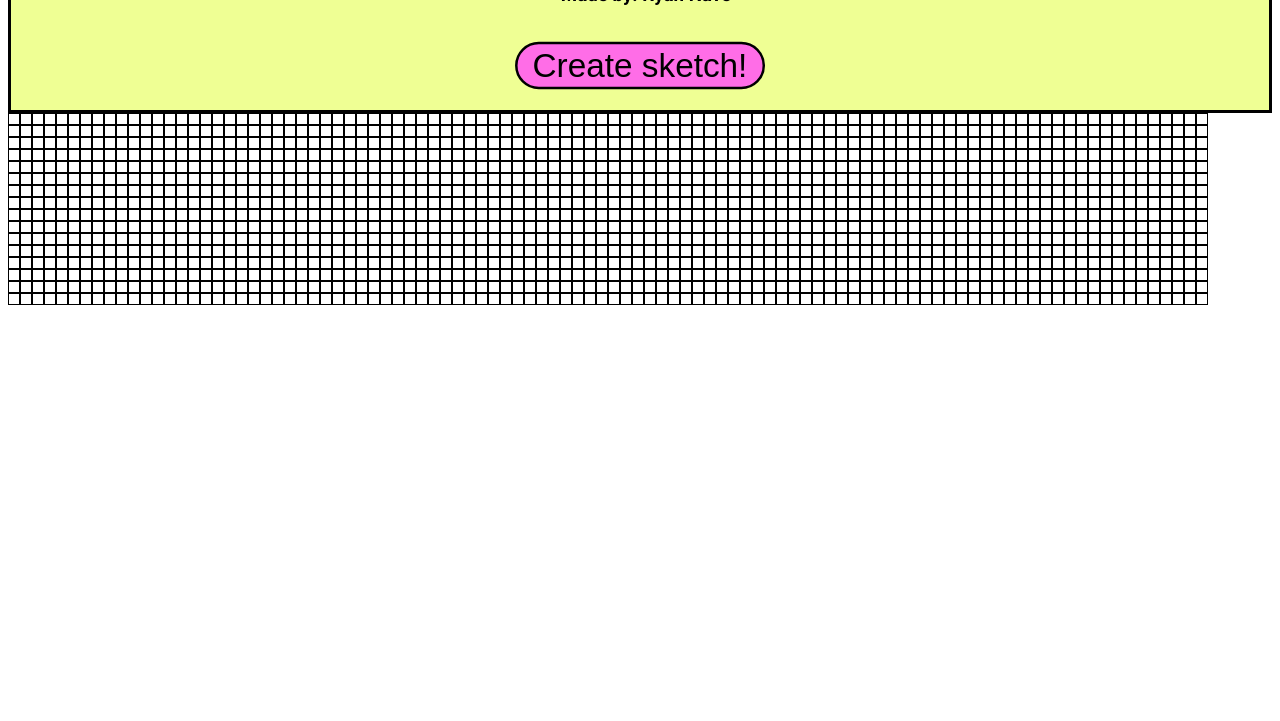
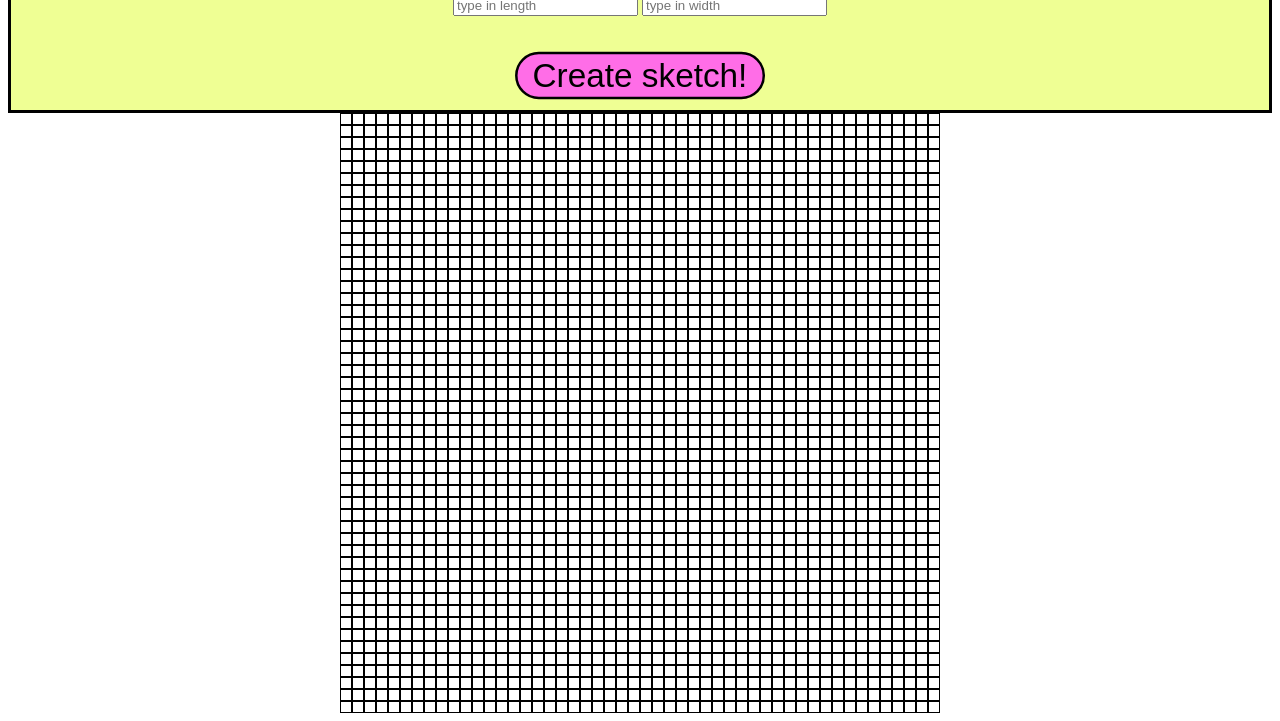
Before and after one commit to rnaveee/etch-a-sketch, a plain HTML site: page index.html in a window 1280 px wide. Shown: the part 143-864 px from the top of the page. Before the commit the page ends 800 px from the top, so only its background shows below. Drawn offline with Linux system fonts and the light colour scheme.

Commit message:
finished sketch logic

```diff
--- a/index.html
+++ b/index.html
@@ -14,6 +14,10 @@
     <div id="title-container">
         <h1 class="title">Etch-A-Sketch!</h1>
         <h3 class="trademark">- Made by: Ryan Nave</h3>
+        <div id="input-container">
+            <input type="text" class="size" placeholder="type in length">
+            <input type="text" class="size" placeholder="type in width">
+        </div>
         <button type="button" id="create">Create sketch!</button>
     </div>
     <div id="grid-container">
--- a/script.js
+++ b/script.js
@@ -1,13 +1,36 @@
 const gridContainer = document.querySelector("#grid-container");
 
-for(let r = 0; r < 16; r++){
+let boxes = [];
+let mouseState = false;
+document.addEventListener("mousedown", () => {
+    mouseState = true;
+});
+document.addEventListener("mouseup", () => {
+    mouseState = false;
+});
+
+for(let r = 0; r < 50; r++){
     const gridContainerRow = document.createElement("div");
     gridContainerRow.style.display = "flex";
-    for(let i = 0; i < 100; i++){
+    for(let i = 0; i < 50; i++){
         const newDiv = document.createElement("div");
+        boxes.push(newDiv);
         newDiv.style.height = "10px";
         newDiv.style.width = "10px";
         newDiv.style.border = "1px solid black";
+        newDiv.addEventListener("mouseout", () => {
+            if(!newDiv.classList.contains("clicked")){
+                newDiv.style.backgroundColor = "white";
+            }
+        });
+        newDiv.addEventListener("mouseover", () => {
+            if(!newDiv.classList.contains("clicked") && !mouseState){
+                newDiv.style.backgroundColor = "gray";
+            } else if (!newDiv.classList.contains("clicked") && mouseState) {
+                newDiv.classList.add("clicked");
+                newDiv.style.backgroundColor = "black";
+            }
+        });
         gridContainerRow.appendChild(newDiv);
     }
     gridContainer.appendChild(gridContainerRow);
--- a/styles.css
+++ b/styles.css
@@ -33,3 +33,10 @@ body {
 #create:active {
     background-color: rgb(255, 180, 243);
 }
+
+#grid-container {
+    display: flex;
+    flex-direction: column;
+    align-items: center;
+    justify-content: center;
+}
```
